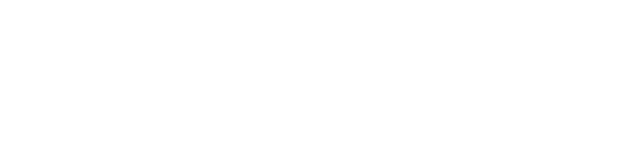
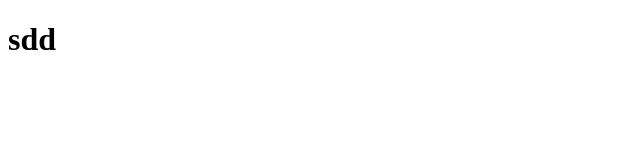
Before and after one commit to lx19901008/lixin, a plain HTML site: page index.html in a window 1280 px wide. Shown: the full height of the page, 0-640 px from the left. Drawn offline with Linux system fonts and the light colour scheme.

Commit message:
第二次提交

```diff
--- a/index.html
+++ b/index.html
@@ -5,6 +5,6 @@
     <title></title>
 </head>
 <body>
-
+<h1>sdd</h1>
 </body>
 </html>
```
